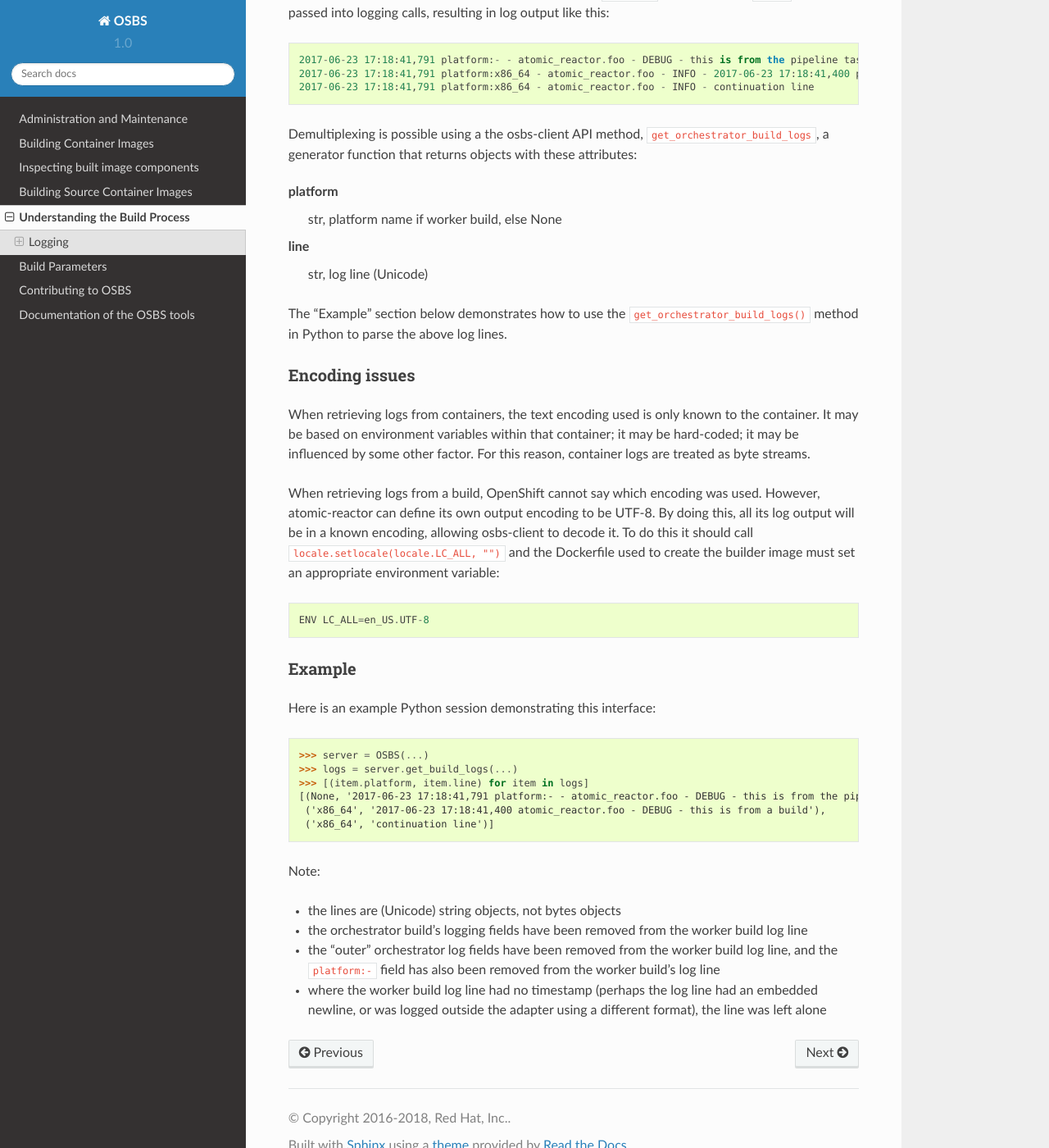
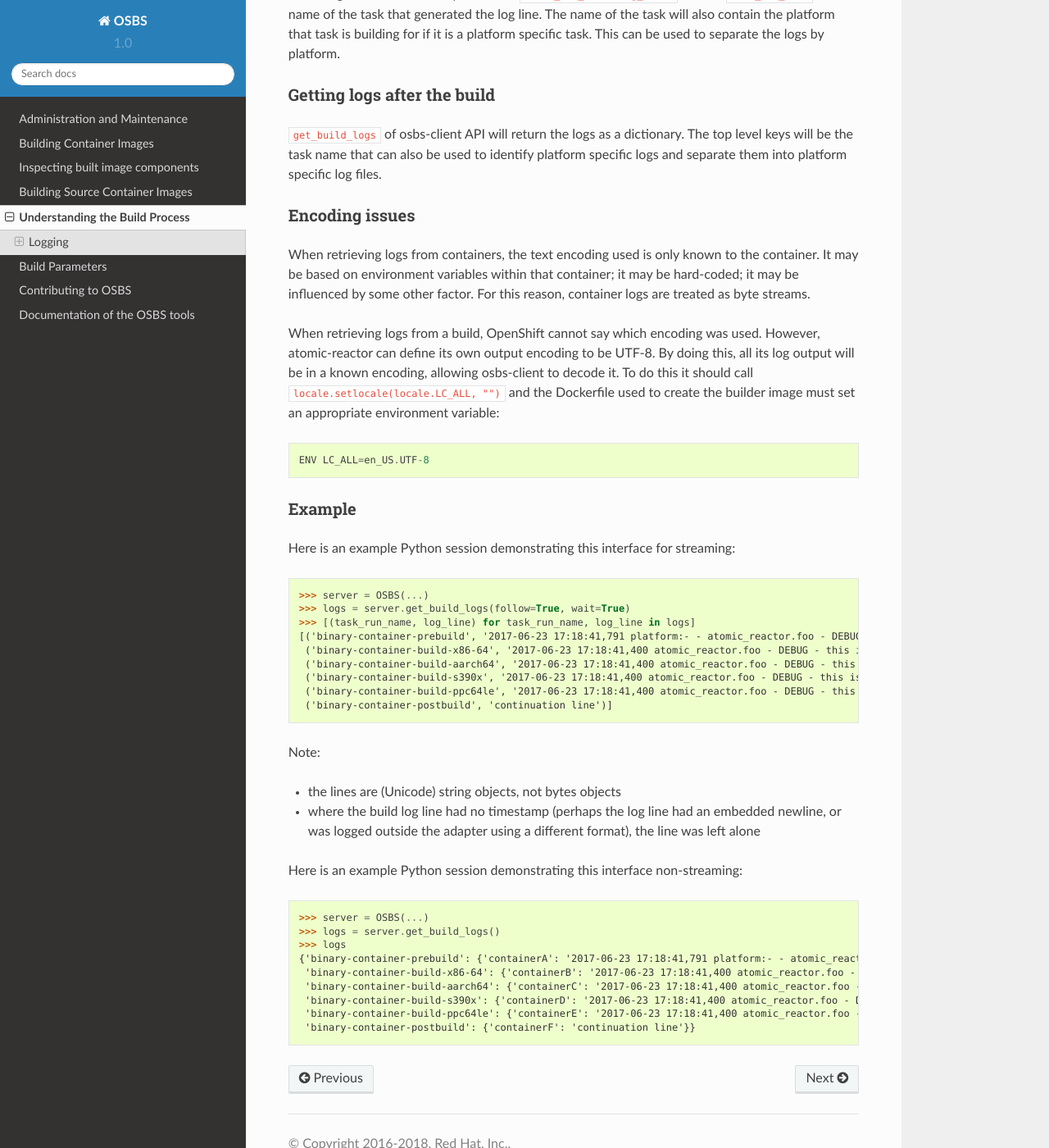
Before and after one commit to containerbuildsystem/osbs-docs, a Sphinx documentation site: the page built from docs/build_process.rst, in a window 1280 px wide and 1400 px high, scrolled down 431 px. Shown: the whole window at 82% size. Built offline with Sphinx 7.4.7 and the Read the Docs theme 2.0.0, drawn with Linux system fonts in a browser that asks for light colours; some of the changed text lies outside the part shown.

Commit message:
document changes to OSBS log retrieval API
* CLOUDBLD-8139

Signed-off-by: Harsh Modi <hmodi@redhat.com>

```diff
--- a/docs/build_process.rst
+++ b/docs/build_process.rst
@@ -6,40 +6,29 @@ Understanding the Build Process
 Logging
 -------
 
-Logs from builds is made available via the orchestrator build,
+Logs from builds are made available via osbs-client API,
 and clients (including koji-containerbuild) are able to separate
-individual build logs out from that log stream using an
+individual task logs out from that log stream using an
 osbs-client API method.
 
-Multiplexing
-~~~~~~~~~~~~
+Getting logs during build
+~~~~~~~~~~~~~~~~~~~~~~~~~
 
-In order to allow the client to de-multiplex logs containing a mixture
-of logs from an orchestrator build and from its worker builds, a
-special logging field, platform, is used. Within atomic-reactor all
-logging goes through a LoggerAdapter which adds this ``platform``
-keyword to the ``extra`` dict passed into logging calls, resulting in
-log output like this:
+Logs can be streamed from the build via osbs-client API method
+``get_build_logs`` and setting ``follow`` and ``wait`` parameters
+to ``True``.
 
-::
+These logs are returned in tuple form as ``(task_run_name, log_line)``. Where
+``task_run_name`` is the name of the task that generated the log line. The name
+of the task will also contain the platform that task is building for if it is a
+platform specific task. This can be used to separate the logs by platform.
 
-    2017-06-23 17:18:41,791 platform:- - atomic_reactor.foo - DEBUG - this is from the pipeline task
-    2017-06-23 17:18:41,791 platform:x86_64 - atomic_reactor.foo - INFO - 2017-06-23 17:18:41,400 platform:- atomic_reactor.foo - DEBUG - this is from a build
-    2017-06-23 17:18:41,791 platform:x86_64 - atomic_reactor.foo - INFO - continuation line
+Getting logs after the build
+~~~~~~~~~~~~~~~~~~~~~~~~~~~~
 
-Demultiplexing is possible using a the osbs-client API method,
-``get_orchestrator_build_logs``, a generator function that returns
-objects with these attributes:
-
-platform
-  str, platform name if worker build, else None
-
-line
-  str, log line (Unicode)
-
-The "Example" section below demonstrates how to use the
-``get_orchestrator_build_logs()`` method in Python to parse the above log
-lines.
+``get_build_logs`` of osbs-client API will return the logs as a dictionary. The
+top level keys will be the task name that can also be used to identify platform
+specific logs and separate them into platform specific log files.
 
 Encoding issues
 ~~~~~~~~~~~~~~~
@@ -64,26 +53,34 @@ variable::
 Example
 ~~~~~~~
 
-Here is an example Python session demonstrating this interface::
+Here is an example Python session demonstrating this interface for streaming::
 
   >>> server = OSBS(...)
-  >>> logs = server.get_build_logs(...)
-  >>> [(item.platform, item.line) for item in logs]
-  [(None, '2017-06-23 17:18:41,791 platform:- - atomic_reactor.foo - DEBUG - this is from the pipeline task'),
-   ('x86_64', '2017-06-23 17:18:41,400 atomic_reactor.foo - DEBUG - this is from a build'),
-   ('x86_64', 'continuation line')]
+  >>> logs = server.get_build_logs(follow=True, wait=True)
+  >>> [(task_run_name, log_line) for task_run_name, log_line in logs]
+  [('binary-container-prebuild', '2017-06-23 17:18:41,791 platform:- - atomic_reactor.foo - DEBUG - this is from the pipeline task'),
+   ('binary-container-build-x86-64', '2017-06-23 17:18:41,400 atomic_reactor.foo - DEBUG - this is from a build'),
+   ('binary-container-build-aarch64', '2017-06-23 17:18:41,400 atomic_reactor.foo - DEBUG - this is from a build'),
+   ('binary-container-build-s390x', '2017-06-23 17:18:41,400 atomic_reactor.foo - DEBUG - this is from a build'),
+   ('binary-container-build-ppc64le', '2017-06-23 17:18:41,400 atomic_reactor.foo - DEBUG - this is from a build'),
+   ('binary-container-postbuild', 'continuation line')]
 
 Note:
 
 - the lines are (Unicode) string objects, not bytes objects
 
-- the orchestrator build's logging fields have been removed from the
-  worker build log line
-
-- the "outer" orchestrator log fields have been removed from the
-  worker build log line, and the ``platform:-`` field has also been
-  removed from the worker build's log line
-
-- where the worker build log line had no timestamp (perhaps the log
+- where the build log line had no timestamp (perhaps the log
   line had an embedded newline, or was logged outside the adapter
   using a different format), the line was left alone
+
+Here is an example Python session demonstrating this interface non-streaming::
+
+  >>> server = OSBS(...)
+  >>> logs = server.get_build_logs()
+  >>> logs
+  {'binary-container-prebuild': {'containerA': '2017-06-23 17:18:41,791 platform:- - atomic_reactor.foo - DEBUG - this is from the pipeline task'},
+   'binary-container-build-x86-64': {'containerB': '2017-06-23 17:18:41,400 atomic_reactor.foo - DEBUG - this is from a build'},
+   'binary-container-build-aarch64': {'containerC': '2017-06-23 17:18:41,400 atomic_reactor.foo - DEBUG - this is from a build'},
+   'binary-container-build-s390x': {'containerD': '2017-06-23 17:18:41,400 atomic_reactor.foo - DEBUG - this is from a build'},
+   'binary-container-build-ppc64le': {'containerE': '2017-06-23 17:18:41,400 atomic_reactor.foo - DEBUG - this is from a build'},
+   'binary-container-postbuild': {'containerF': 'continuation line'}}
```
